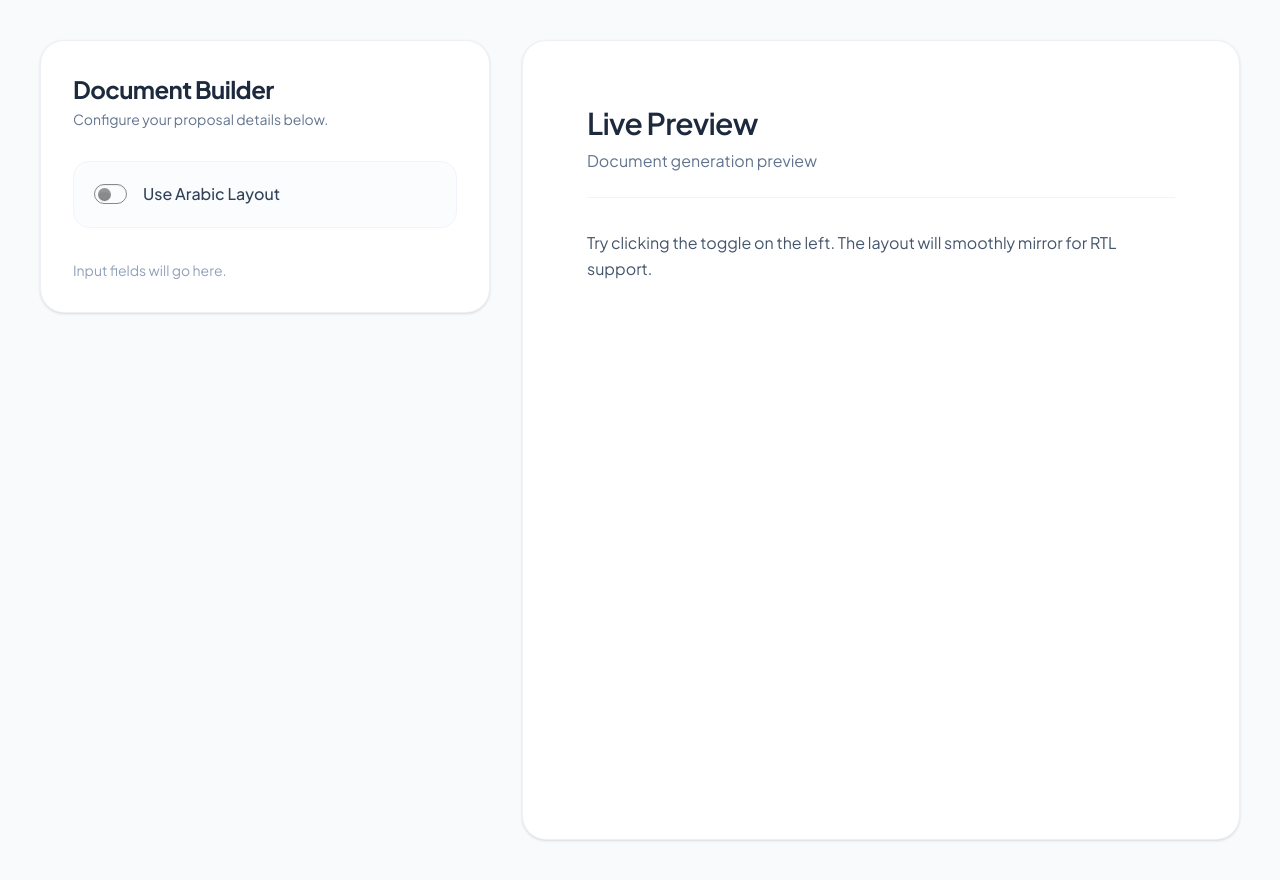
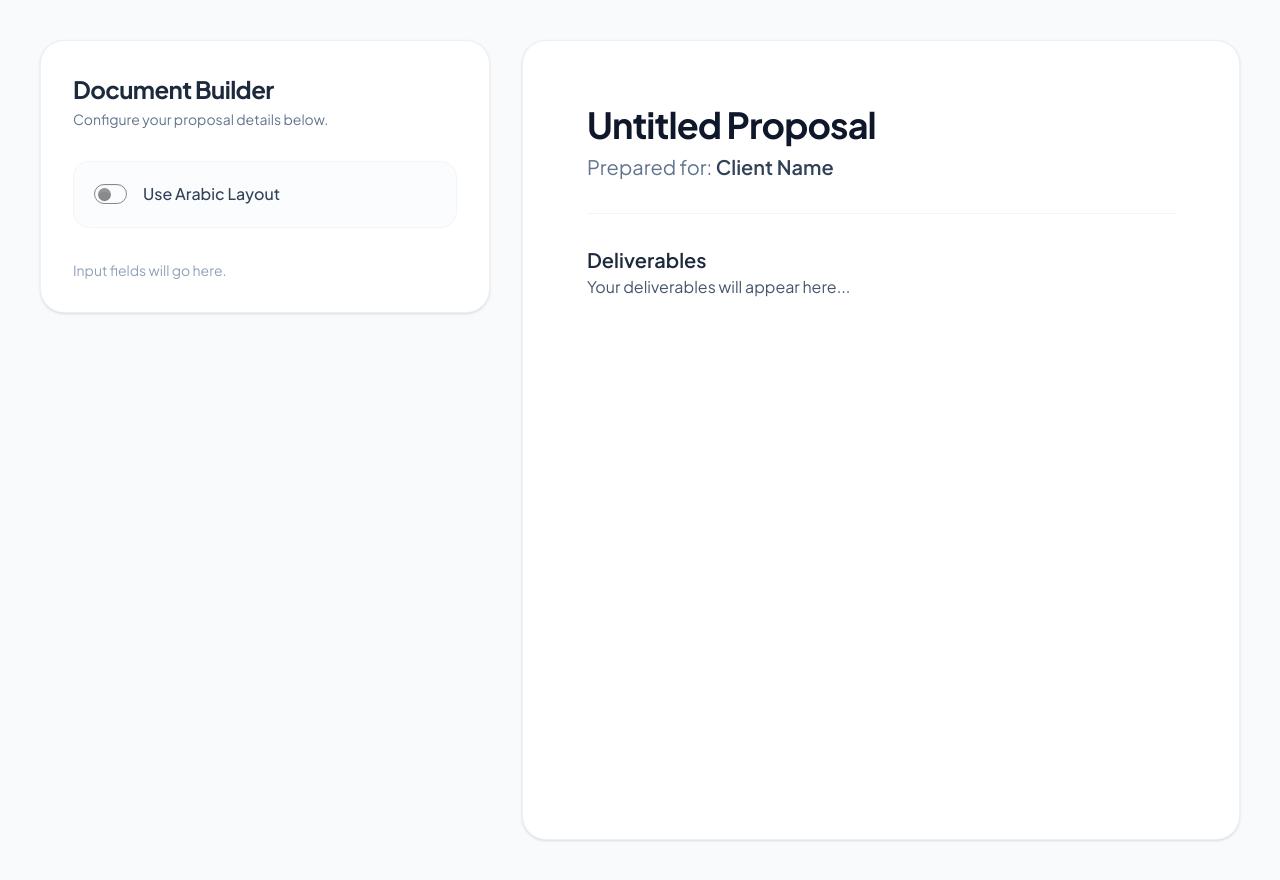
Before and after one commit to KaguSoftware/project1, a Next.js app in the folder frontend/: page / in a window 1280 px wide. Built offline with nearby package versions, Linux system fonts and the light colour scheme.

Commit message:
js to check it with ai

```diff
--- /dev/null
+++ b/frontend/src/components/forms/ProposalForm/ProposalForm.tsx
@@ -0,0 +1,62 @@
+"use client";
+import { useAppStore } from "../../../lib/store";
+
+export const ProposalForm = () => {
+	const { proposal, updateProposal } = useAppStore();
+
+	return (
+		<div className="space-y-5">
+			<div className="form-control">
+				<label className="label">
+					<span className="label-text font-medium text-slate-700">
+						Proposal Title
+					</span>
+				</label>
+				<input
+					type="text"
+					placeholder="e.g. Q3 Marketing Campaign"
+					className="input input-bordered w-full bg-white border-slate-200 focus:border-primary"
+					value={proposal.title}
+					onChange={(e) => updateProposal({ title: e.target.value })}
+				/>
+			</div>
+
+			<div className="form-control">
+				<label className="label">
+					<span className="label-text font-medium text-slate-700">
+						Client Name
+					</span>
+				</label>
+				<input
+					type="text"
+					placeholder="e.g. Acme Corp"
+					className="input input-bordered w-full bg-white border-slate-200 focus:border-primary"
+					value={proposal.clientName}
+					onChange={(e) =>
+						updateProposal({ clientName: e.target.value })
+					}
+				/>
+			</div>
+
+			<div className="form-control">
+				<label className="label">
+					<span className="label-text font-medium text-slate-700">
+						Deliverables
+					</span>
+				</label>
+				<textarea
+					className="textarea textarea-bordered h-24 bg-white border-slate-200 focus:border-primary"
+					placeholder="List your deliverables here..."
+					value={proposal.deliverables}
+					onChange={(e) =>
+						updateProposal({ deliverables: e.target.value })
+					}
+				></textarea>
+			</div>
+
+			<button className="btn btn-primary w-full mt-4">
+				✨ Generate AI Intro
+			</button>
+		</div>
+	);
+};
--- a/frontend/src/components/preview/LivePreview/LivePreview.tsx
+++ b/frontend/src/components/preview/LivePreview/LivePreview.tsx
@@ -1,26 +1,48 @@
 "use client";
+import { useAppStore } from "@/src/lib/store";
 import { PREVIEW_CONTENT } from "./constants";
 import type { LivePreviewProps } from "./types";
 
 export const LivePreview = ({ className = "" }: LivePreviewProps) => {
+	const { proposal } = useAppStore();
+
 	return (
 		<div
 			className={`flex-1 bg-white rounded-3xl p-10 xl:p-16 shadow-sm border border-slate-200/60 min-h-[800px] ${className}`}
 		>
 			<div className="max-w-4xl mx-auto">
-				<div className="border-b border-slate-100 pb-6 mb-8">
-					<h2 className="text-3xl font-semibold tracking-tight text-slate-800">
-						{PREVIEW_CONTENT.header}
-					</h2>
-					<p className="text-slate-500 mt-2">
-						{PREVIEW_CONTENT.subheader}
+				<div className="border-b border-slate-100 pb-8 mb-8">
+					<h1 className="text-4xl font-bold tracking-tight text-slate-900 mb-2">
+						{proposal.title || "Untitled Proposal"}
+					</h1>
+					<p className="text-xl text-slate-500">
+						Prepared for:{" "}
+						<span className="font-semibold text-slate-700">
+							{proposal.clientName || "Client Name"}
+						</span>
 					</p>
 				</div>
 
+				{/* The body content */}
 				<div className="prose prose-slate max-w-none">
-					<p className="text-slate-600 leading-relaxed">
-						{PREVIEW_CONTENT.bodyText}
-					</p>
+					{proposal.aiIntro && (
+						<div className="bg-slate-50 p-6 rounded-2xl mb-8 border border-slate-100">
+							<h3 className="mt-0 text-lg font-semibold">
+								Introduction
+							</h3>
+							<p className="mb-0 text-slate-600">
+								{proposal.aiIntro}
+							</p>
+						</div>
+					)}
+
+					<h3 className="text-xl font-semibold text-slate-800">
+						Deliverables
+					</h3>
+					<div className="whitespace-pre-wrap text-slate-600 leading-relaxed min-h-25">
+						{proposal.deliverables ||
+							"Your deliverables will appear here..."}
+					</div>
 				</div>
 			</div>
 		</div>
--- a/frontend/src/lib/store.ts
+++ b/frontend/src/lib/store.ts
@@ -1,11 +1,28 @@
 import { create } from "zustand";
+
+interface ProposalData {
+	title: string;
+	clientName: string;
+	deliverables: string;
+	aiIntro: string;
+}
 
 interface AppState {
 	language: "en" | "ar";
 	setLanguage: (lang: "en" | "ar") => void;
+	proposal: ProposalData;
+	updateProposal: (data: Partial<ProposalData>) => void;
 }
 
 export const useAppStore = create<AppState>((set) => ({
 	language: "en",
 	setLanguage: (lang) => set({ language: lang }),
+	proposal: {
+		title: "",
+		clientName: "",
+		deliverables: "",
+		aiIntro: "",
+	},
+	updateProposal: (data) =>
+		set((state) => ({ proposal: { ...state.proposal, ...data } })),
 }));
```
